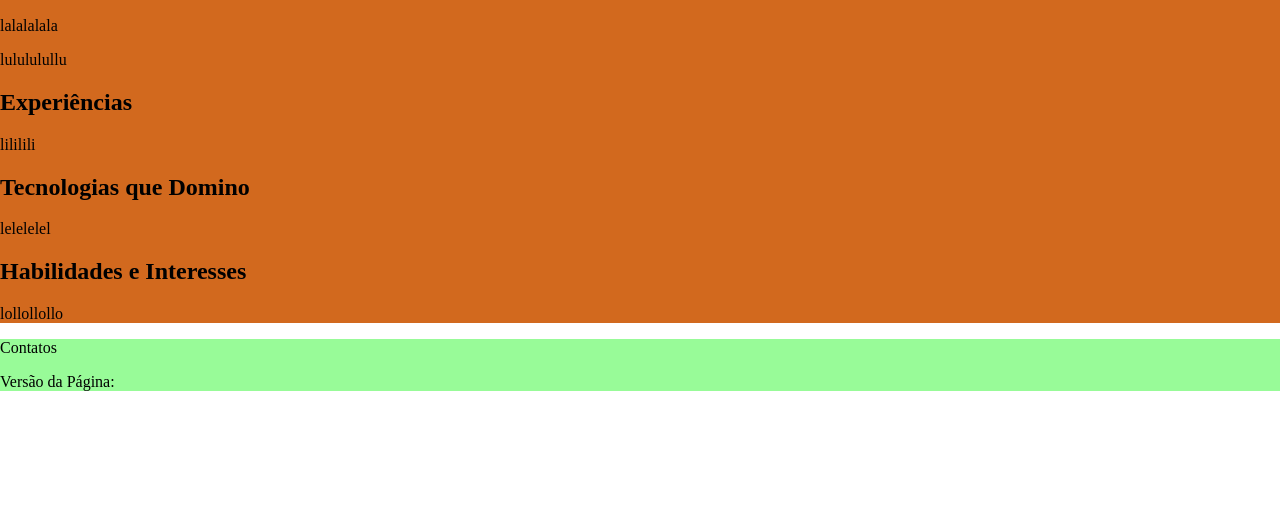
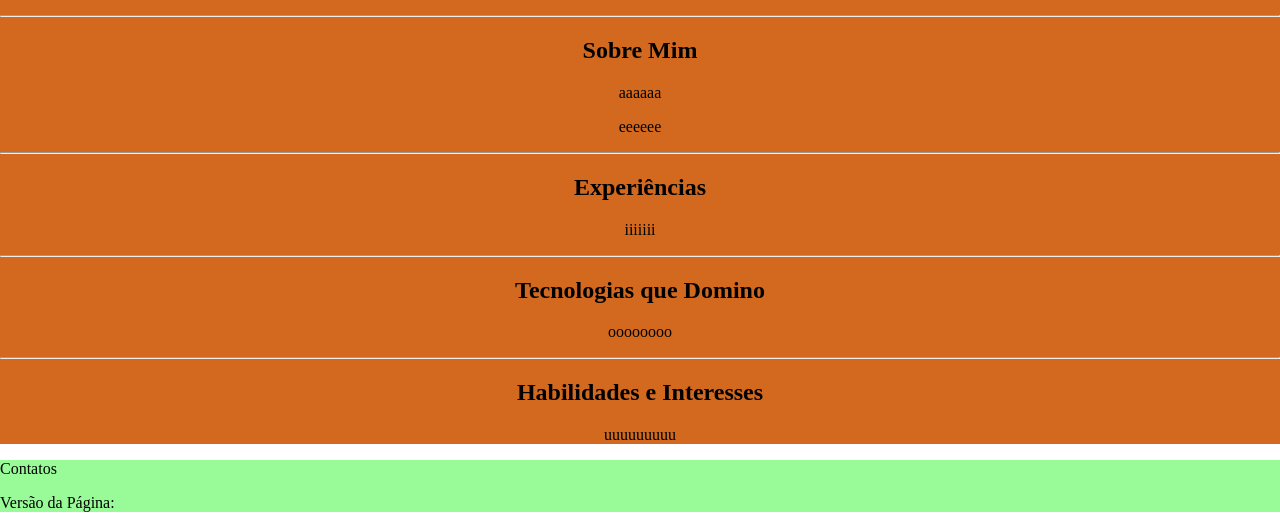
Before and after one commit to Teo-Giambarba/Pagina-Curriculo, a plain HTML site: page index.html in a window 1280 px wide. Shown: the part 508-1036 px from the top of the page. Before the commit the page ends 915 px from the top, so only its background shows below. Drawn offline with Linux system fonts and the light colour scheme; a web font is replaced by a local one.

Commit message:
Add files via upload

```diff
--- a/index.css
+++ b/index.css
@@ -26,7 +26,7 @@ header img{
 
 header div{
     display: inline;
-    float:right;
+    float: right;
     margin-top: 60px;
     margin-right: 40px;
 }
@@ -70,6 +70,15 @@ main{
     background-color: chocolate;
 }
 
+main *{
+    display: flexbox;
+    justify-content: center;
+    text-align: center;
+}
+
+main h1{
+    font-size: 50px;
+}
 /* footer */
 footer{
     background-color: palegreen;
--- a/index.html
+++ b/index.html
@@ -38,25 +38,34 @@
 
     <main>
         <h1>Olá, seja bem vindo!</h1>
+
+        <hr>
+
         <section>
             <h2>Sobre Mim</h2>
-            <p>lalalalala</p>
-            <p>lulululullu</p>
+            <p>aaaaaa</p>
+            <p>eeeeee</p>
         </section>
+
+        <hr>
 
         <section>
             <h2>Experiências</h2>
-            <p>lililili</p>
+            <p>iiiiiii</p>
         </section>
+
+        <hr>
 
         <section>
             <h2>Tecnologias que Domino</h2>
-            <p>lelelelel</p>
+            <p>oooooooo</p>
         </section>
+
+        <hr>
 
         <section>
             <h2>Habilidades e Interesses</h2>
-            <p>lollollollo</p>
+            <p>uuuuuuuuu</p>
         </section>
     </main>
 
```
